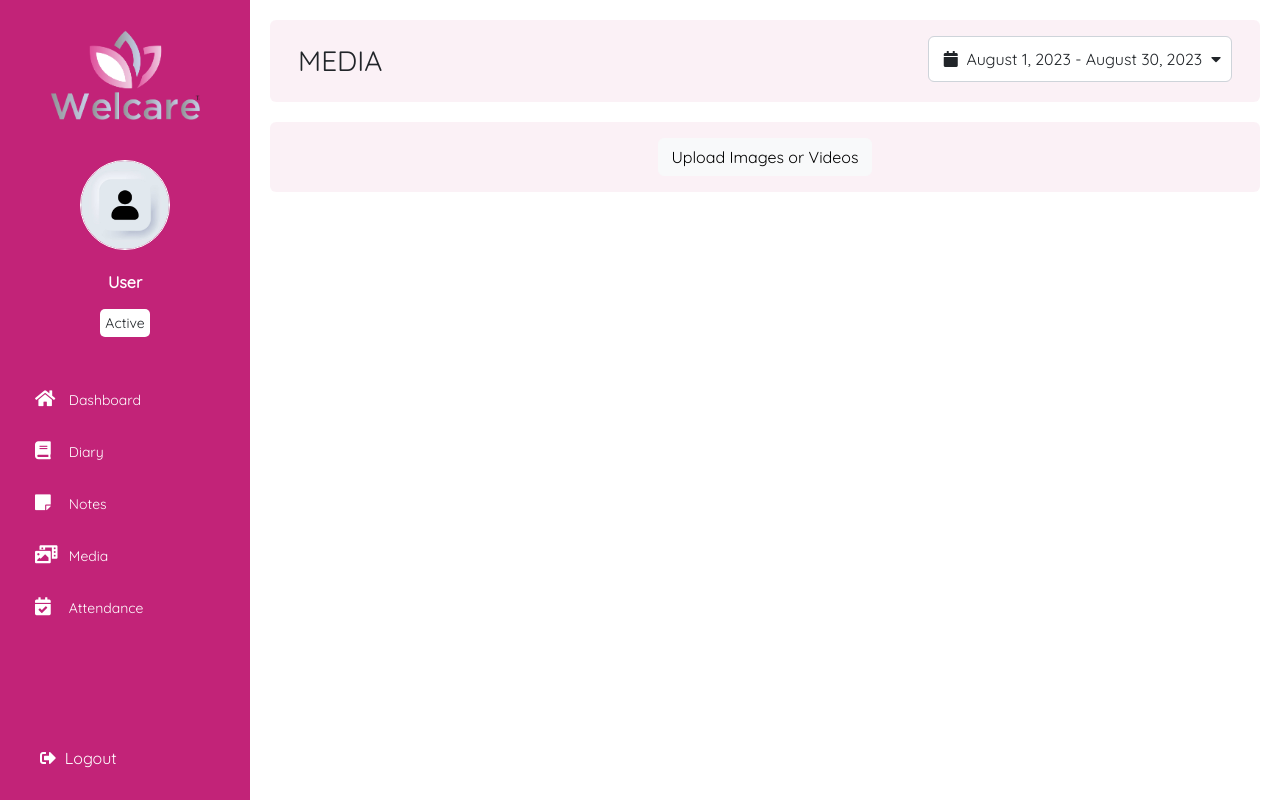
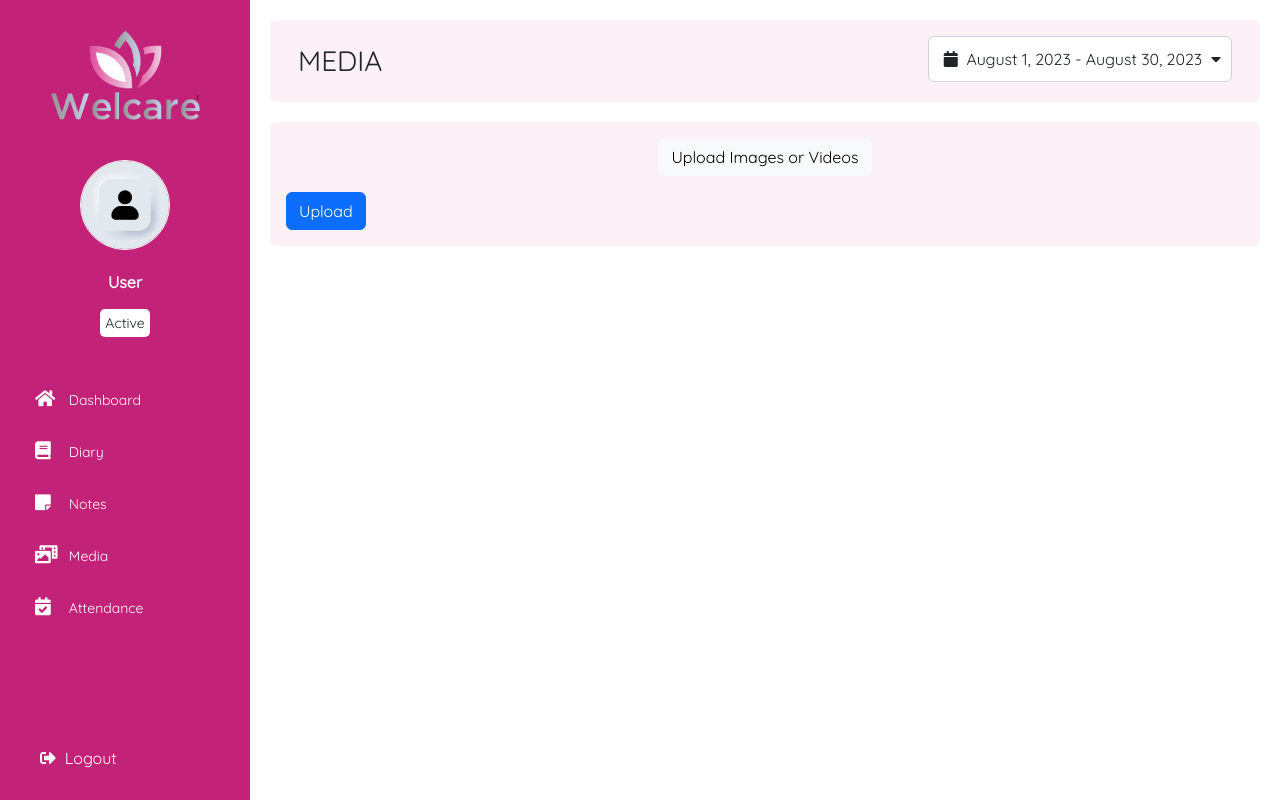
Before and after one commit to thebeecoder/WelcareWebapp, a Flask app: page /media in a window 1280 px wide. Run offline with Flask 3, Linux system fonts and the light colour scheme; the visitor is signed in with stand-in values (Sample User, id 1); data that the repository does not hold is empty; some libraries are stand-ins or nearby versions.

Commit message:
media not connecting

```diff
--- a/WelcareWebapp/templates/media.html
+++ b/WelcareWebapp/templates/media.html
@@ -32,10 +32,13 @@
             <div class="card">
                 <div class="card-body">
                     <div class="row" id="preview-container"></div>
+                    <form method="POST" enctype="multipart/form-data" action="{{ url_for('view_media') }}">
                     <div class="custom-file text-center">
                         <input type="file" class="custom-file-input d-none" id="file-input" multiple accept="image/*, video/*">
                         <label class="custom-file-label btn btn-light" for="file-input">Upload Images or Videos</label>
                     </div>
+                        <button type="submit" class="btn btn-primary mt-3">Upload</button>
+                    </form>
                 </div>
             </div>
         </div>
```
